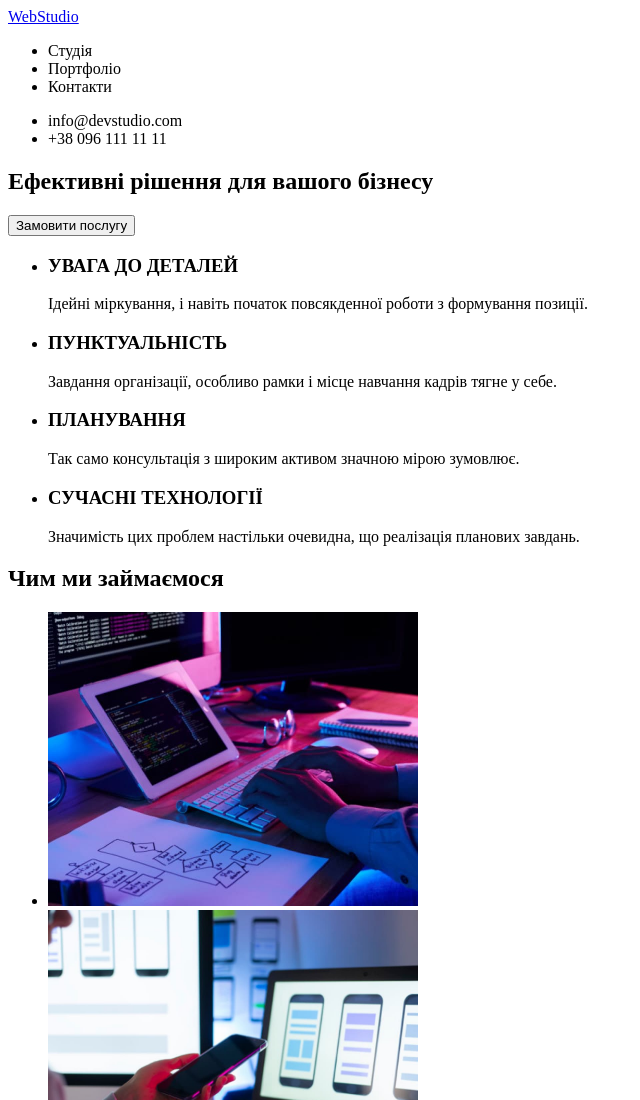
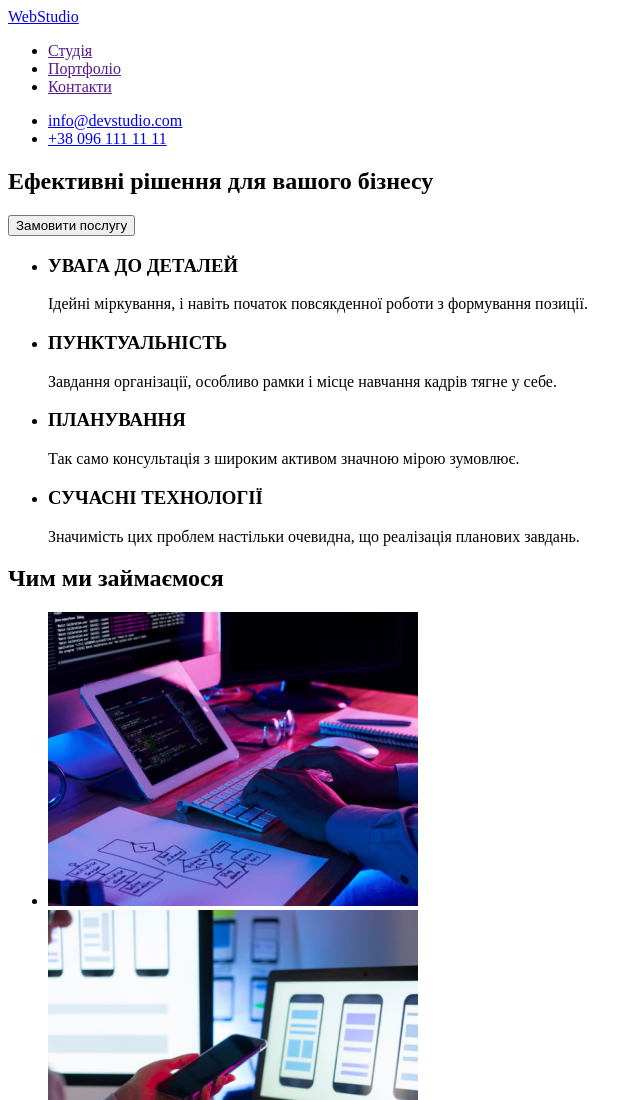
Before and after one commit to kristinaordenans/goit-markup-hw-01., a plain HTML site: page index.html in a window 1280 px wide. Shown: the top 1100 px of the page, without its empty margins (0-640 px from the left). Drawn offline with Linux system fonts and the light colour scheme.

Commit message:
Update index.html

```diff
--- a/index.html
+++ b/index.html
@@ -11,14 +11,24 @@
         <nav>
             <a href="index.html">WebStudio</a>
             <ul>
-                <li>Студія</li>
-                <li>Портфоліо</li>
-                <li>Контакти</li>
+                <li>
+                   <a href="">Студія</a>
+                </li>
+                <li>
+                   <a href="">Портфоліо</a>
+                </li>
+                <li>
+                   <a href="">Контакти</a>
+                </li>
             </ul>
         </nav>
         <ul>
-            <li>info@devstudio.com</li>
-            <li>+38 096 111 11 11</li>
+            <li>
+                <a href="mailto:info@devstudio.com">info@devstudio.com</a>
+            </li>
+            <li>
+                <a href="tel:+380961111111">+38 096 111 11 11</a>
+            </li>
         </ul>
     </header>
     <main>
```
